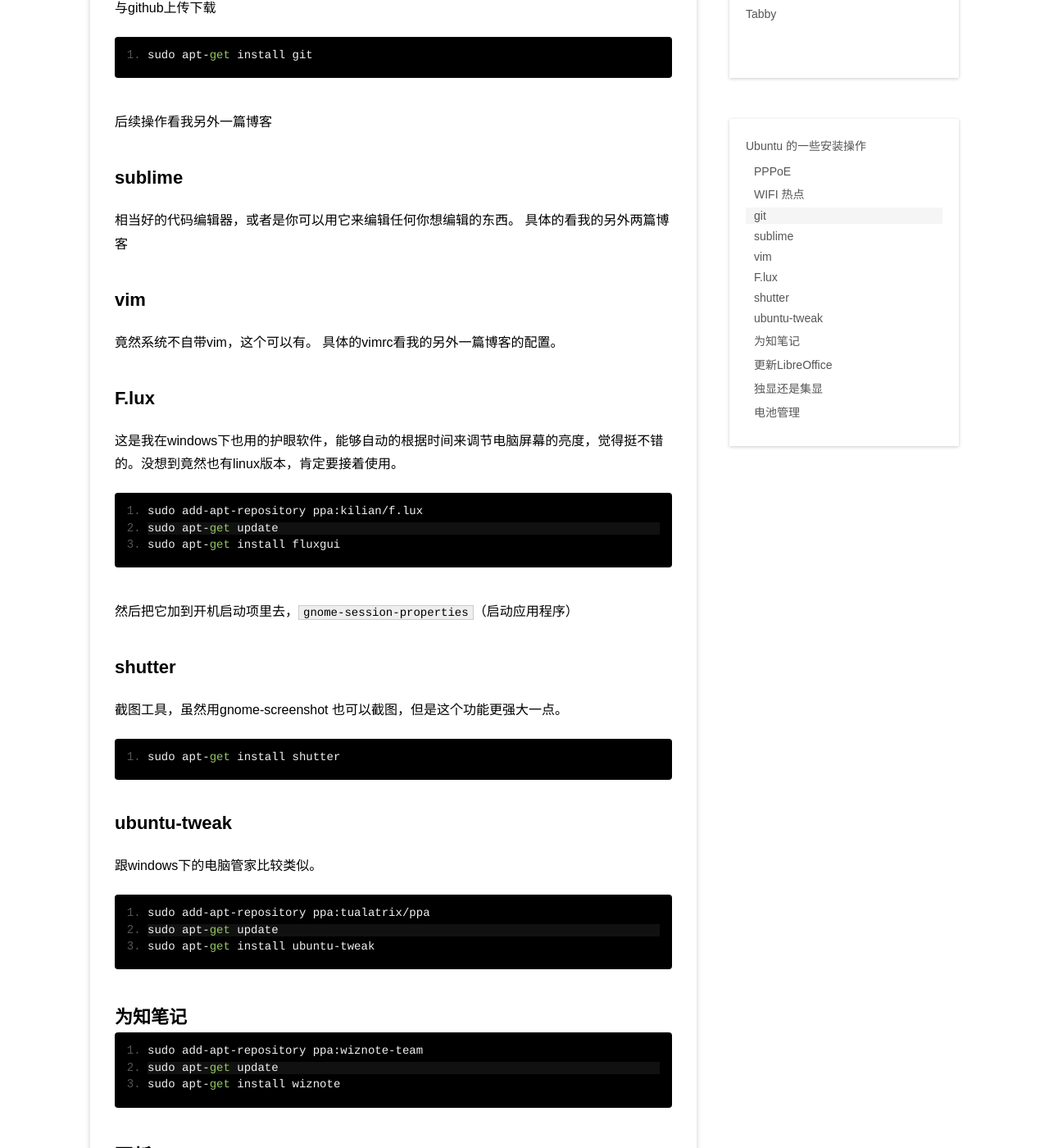
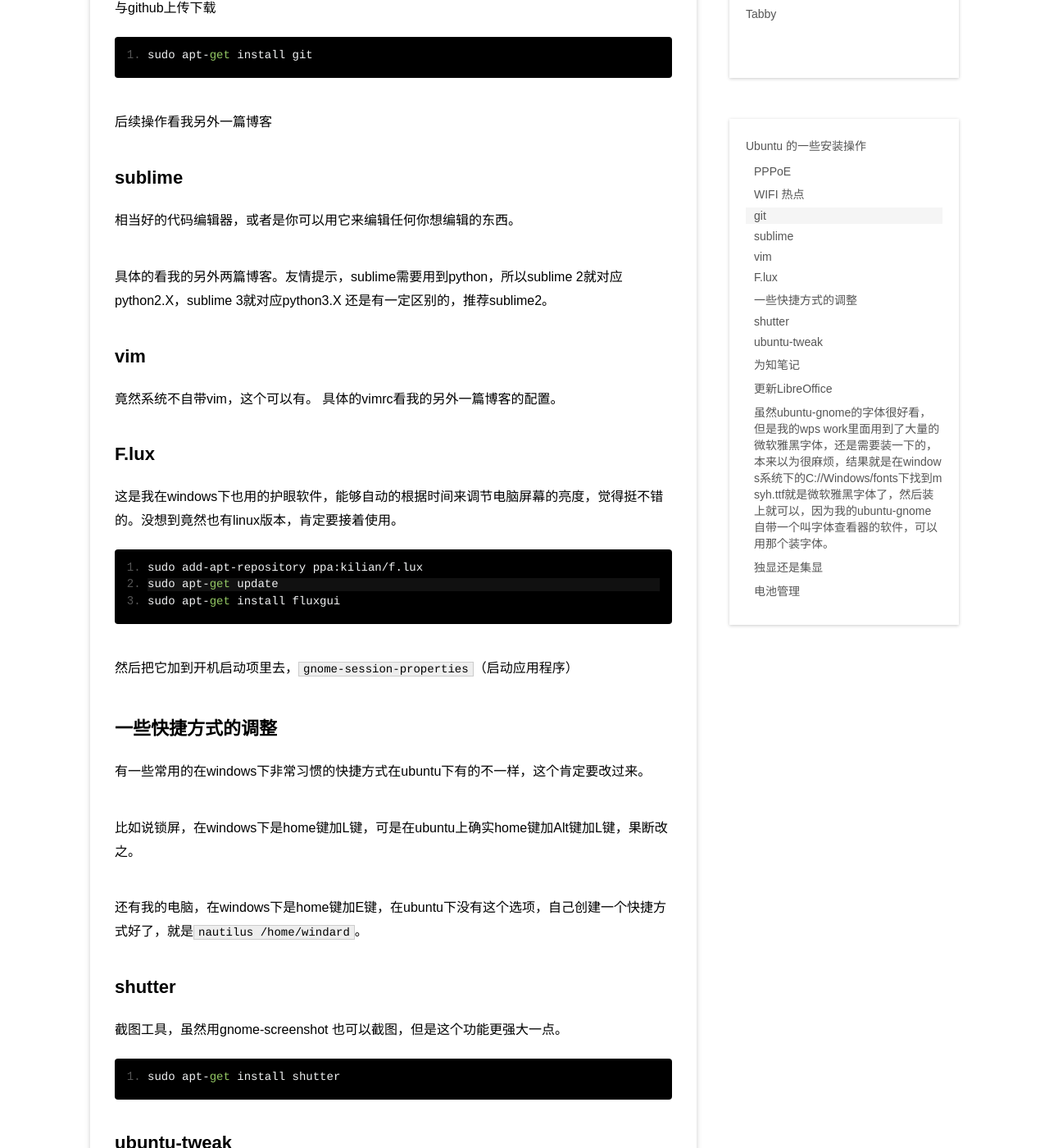
Before and after one commit to windard/windard.com, a Jekyll site: the page built from _posts/blog/2016-1-23-Ubuntu-Gnome.md, in a window 1280 px wide and 1400 px high, scrolled down 1890 px. Shown: the whole window at 82% size. Built offline with Jekyll 4.4.1, drawn with Linux system fonts in a browser that asks for light colours; Markdown is read by kramdown in place of the engine named in the settings; some of the changed text lies outside the part shown.

Commit message:
add something

````diff
--- a/_posts/blog/2016-1-23-Ubuntu-Gnome.md
+++ b/_posts/blog/2016-1-23-Ubuntu-Gnome.md
@@ -59,7 +59,8 @@
 
 ##sublime
 相当好的代码编辑器，或者是你可以用它来编辑任何你想编辑的东西。
-具体的看我的另外两篇博客
+
+具体的看我的另外两篇博客。友情提示，sublime需要用到python，所以sublime 2就对应python2.X，sublime 3就对应python3.X 还是有一定区别的，推荐sublime2。
 
 ##vim
 竟然系统不自带vim，这个可以有。
@@ -75,6 +76,13 @@
 ```
 
 然后把它加到开机启动项里去，`gnome-session-properties`（启动应用程序）
+
+##一些快捷方式的调整
+有一些常用的在windows下非常习惯的快捷方式在ubuntu下有的不一样，这个肯定要改过来。
+
+比如说锁屏，在windows下是home键加L键，可是在ubuntu上确实home键加Alt键加L键，果断改之。
+
+还有我的电脑，在windows下是home键加E键，在ubuntu下没有这个选项，自己创建一个快捷方式好了，就是`nautilus /home/windard`。
 
 ##shutter
 截图工具，虽然用gnome-screenshot 也可以截图，但是这个功能更强大一点。
@@ -106,6 +114,9 @@
 sudo apt-get install libreoffice-l10n-zh-cn libreoffice-help-zh-cn
 ```
 
+##虽然ubuntu-gnome的字体很好看，但是我的wps work里面用到了大量的微软雅黑字体，还是需要装一下的，本来以为很麻烦，结果就是在windows系统下的`C://Windows/fonts`下找到msyh.ttf就是微软雅黑字体了，然后装上就可以，因为我的ubuntu-gnome自带一个叫字体查看器的软件，可以用那个装字体。
+
+so easy的装好了字体之后，把sublime换成了微软雅黑的字体，还是挺漂亮的。
 
 ##独显还是集显
 
````
